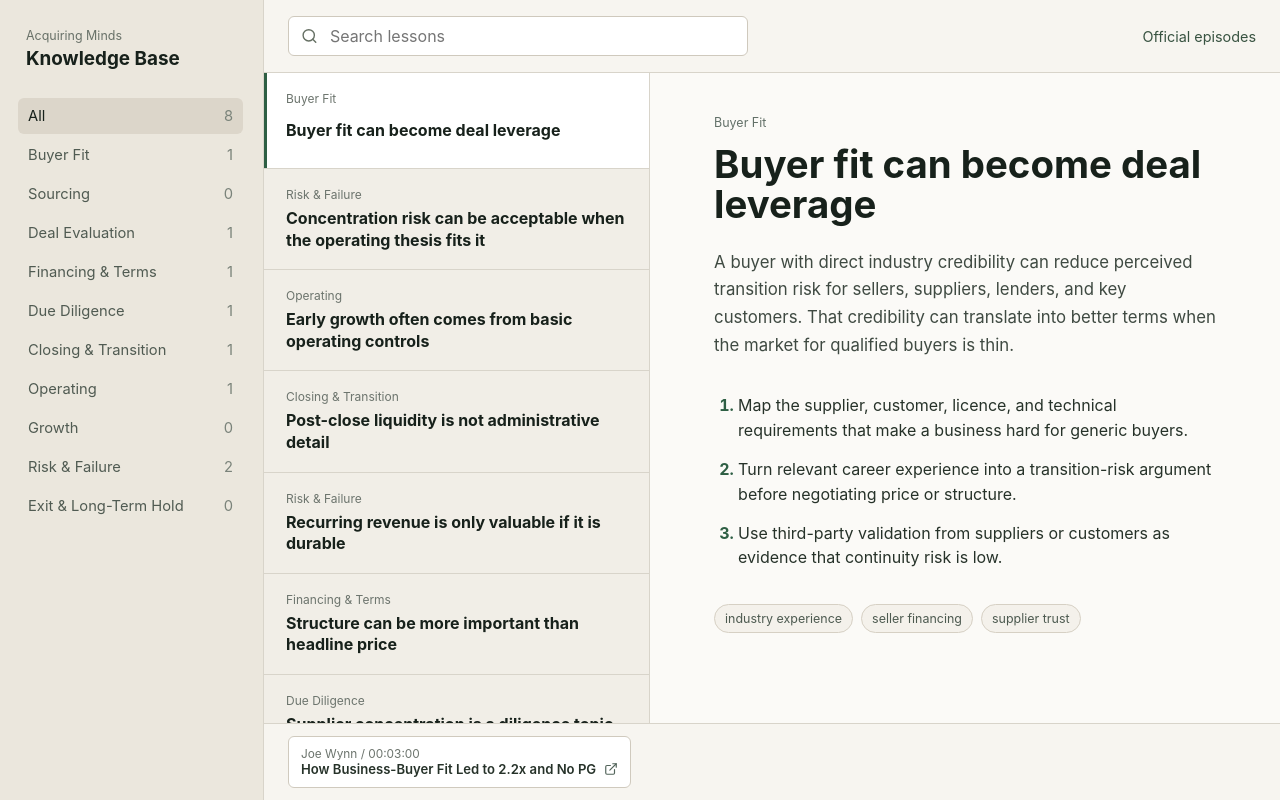
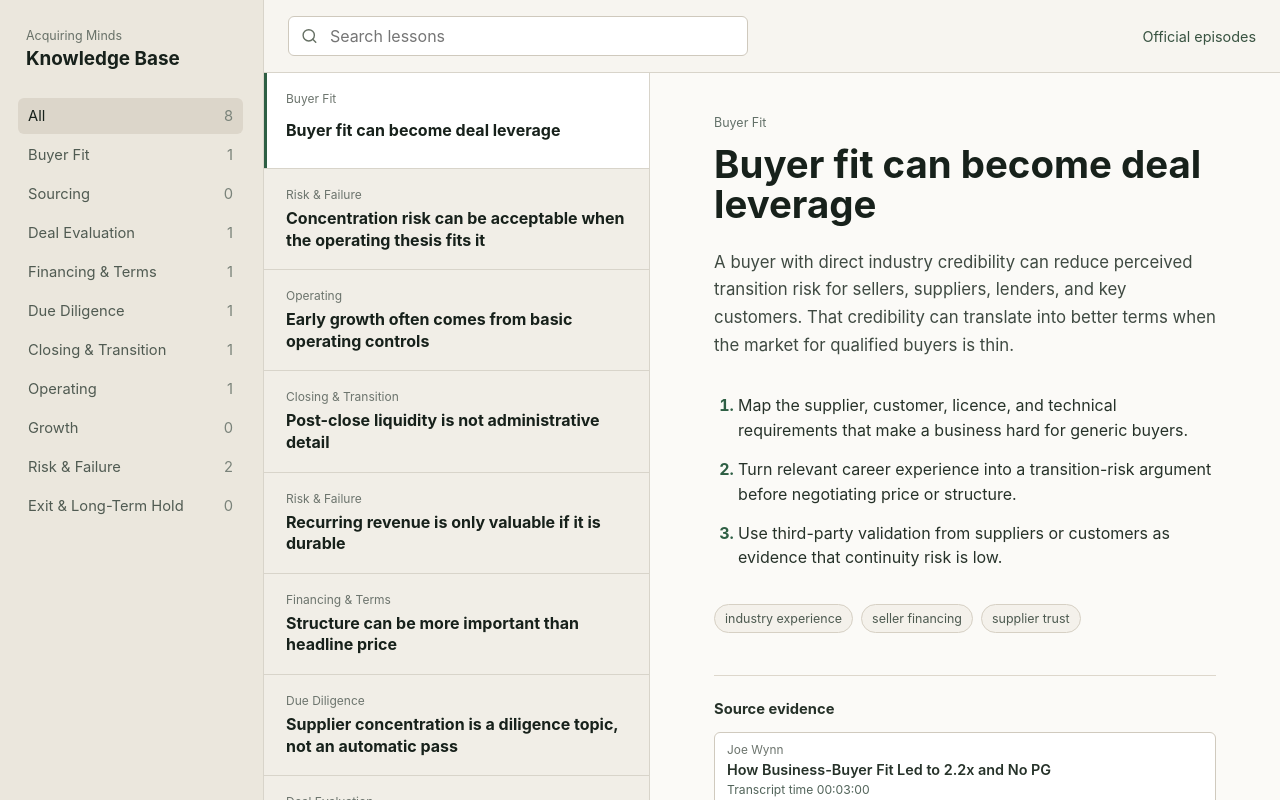
Before and after one commit to apotenza92/acquiring-minds-ui, a React (Vite) app: page / in a window 1280 px wide. Built offline with nearby package versions, Linux system fonts and the light colour scheme.

Commit message:
Move source evidence into lesson article

```diff
--- a/src/App.tsx
+++ b/src/App.tsx
@@ -3,7 +3,6 @@ import { useMemo, useState } from "react";
 import { CategoryRail } from "./components/CategoryRail";
 import { LessonDetail } from "./components/LessonDetail";
 import { LessonList } from "./components/LessonList";
-import { SourceChip } from "./components/SourceChip";
 import { categories } from "./data/categories";
 import { getEpisodeById, knowledgeBase, searchLessons } from "./domain/knowledgeBase";
 import type { LessonCategoryId } from "./domain/types";
@@ -23,6 +22,12 @@ export default function App() {
 
   const selectedLesson =
     filteredLessons.find((lesson) => lesson.id === selectedLessonId) ?? filteredLessons[0];
+
+  const selectedSources =
+    selectedLesson?.evidence.flatMap((source) => {
+      const episode = getEpisodeById(source.episodeId);
+      return episode ? [{ episode, source }] : [];
+    }) ?? [];
 
   const categoryCounts = useMemo(() => {
     const counts = new Map<SelectedCategory, number>([["all", knowledgeBase.lessons.length]]);
@@ -81,22 +86,13 @@ export default function App() {
           />
 
           {selectedLesson ? (
-            <LessonDetail lesson={selectedLesson} />
+            <LessonDetail lesson={selectedLesson} sources={selectedSources} />
           ) : (
             <section className="empty-state" aria-live="polite">
               No lessons found.
             </section>
           )}
         </div>
-
-        <footer className="footnote" aria-label="Visible source evidence">
-          {selectedLesson?.evidence.map((source) => {
-            const episode = getEpisodeById(source.episodeId);
-            return episode ? (
-              <SourceChip key={`${source.episodeId}-${source.timestamp}`} episode={episode} source={source} />
-            ) : null;
-          })}
-        </footer>
       </section>
     </main>
   );
--- a/src/components/LessonDetail.tsx
+++ b/src/components/LessonDetail.tsx
@@ -1,11 +1,16 @@
 import { categoryLabels } from "../data/categories";
-import type { Lesson } from "../domain/types";
+import type { EpisodeSource, EvidenceSource, Lesson } from "../domain/types";
+import { SourceChip } from "./SourceChip";
 
 interface LessonDetailProps {
   lesson: Lesson;
+  sources: Array<{
+    episode: EpisodeSource;
+    source: EvidenceSource;
+  }>;
 }
 
-export function LessonDetail({ lesson }: LessonDetailProps) {
+export function LessonDetail({ lesson, sources }: LessonDetailProps) {
   return (
     <article className="lesson-detail" aria-labelledby="lesson-title">
       <div className="lesson-kicker">{categoryLabels[lesson.category]}</div>
@@ -23,6 +28,21 @@ export function LessonDetail({ lesson }: LessonDetailProps) {
           <span key={tag}>{tag}</span>
         ))}
       </div>
+
+      {sources.length > 0 ? (
+        <section className="evidence-panel" aria-label="Source evidence">
+          <h2>Source evidence</h2>
+          <div className="source-list">
+            {sources.map(({ episode, source }) => (
+              <SourceChip
+                key={`${source.episodeId}-${source.timestamp}`}
+                episode={episode}
+                source={source}
+              />
+            ))}
+          </div>
+        </section>
+      ) : null}
     </article>
   );
 }
--- a/src/components/SourceChip.tsx
+++ b/src/components/SourceChip.tsx
@@ -10,11 +10,16 @@ export function SourceChip({ episode, source }: SourceChipProps) {
   const href = source.youtubeUrl ?? source.officialUrl ?? source.audioUrl;
 
   return (
-    <a className="source-chip" href={href} target="_blank" rel="noreferrer">
-      <span>
-        {episode.guest} / {source.timestamp}
-      </span>
+    <a
+      className="source-chip"
+      href={href}
+      target="_blank"
+      rel="noreferrer"
+      aria-label={`${episode.title}, ${episode.guest}, transcript time ${source.timestamp}`}
+    >
+      <span>{episode.guest}</span>
       <strong>{episode.title}</strong>
+      <small>Transcript time {source.timestamp}</small>
       <ExternalLink aria-hidden="true" size={14} />
     </a>
   );
--- a/src/styles.css
+++ b/src/styles.css
@@ -106,7 +106,7 @@ a {
 
 .workspace {
   display: grid;
-  grid-template-rows: auto minmax(0, 1fr) auto;
+  grid-template-rows: auto minmax(0, 1fr);
   min-width: 0;
   min-height: 0;
   height: 100vh;
@@ -258,25 +258,32 @@ a {
   font-size: 0.78rem;
 }
 
-.footnote {
-  z-index: 10;
-  display: flex;
+.evidence-panel {
+  max-width: 740px;
+  margin-top: 42px;
+  padding-top: 24px;
+  border-top: 1px solid #ddd7cc;
+}
+
+.evidence-panel h2 {
+  margin: 0 0 14px;
+  color: #263229;
+  font-size: 0.92rem;
+  font-weight: 700;
+}
+
+.source-list {
+  display: grid;
   gap: 10px;
-  overflow-x: auto;
-  min-height: 76px;
-  max-height: 108px;
-  padding: 12px 24px;
-  border-top: 1px solid #d8d4ca;
-  background: #f7f5f0;
 }
 
 .source-chip {
   display: grid;
-  grid-template-columns: minmax(160px, 1fr) auto;
+  grid-template-columns: minmax(0, 1fr) auto;
   align-items: center;
   column-gap: 8px;
-  min-width: 260px;
-  max-width: 360px;
+  row-gap: 4px;
+  width: 100%;
   padding: 10px 12px;
   border: 1px solid #d0cabe;
   border-radius: 6px;
@@ -293,10 +300,16 @@ a {
 .source-chip strong {
   overflow: hidden;
   color: #263229;
-  font-size: 0.82rem;
+  font-size: 0.9rem;
   font-weight: 600;
   text-overflow: ellipsis;
   white-space: nowrap;
+}
+
+.source-chip small {
+  grid-column: 1 / -1;
+  color: #52645a;
+  font-size: 0.76rem;
 }
 
 .source-chip svg {
```
Also changed, not shown: 2 other files (tests, documents, lock files or other folders).
